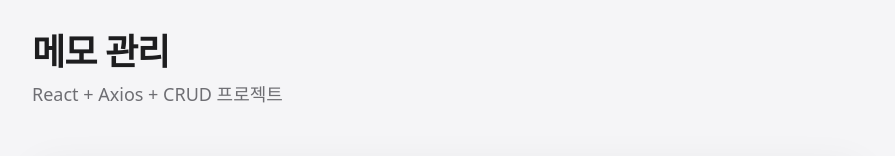
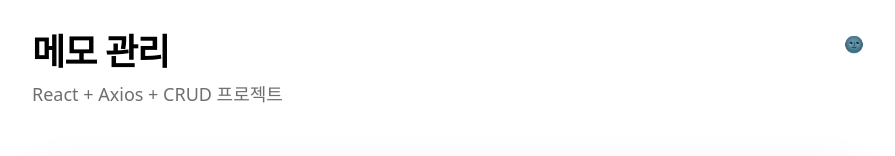
Before and after one commit to zzagg777/memo-project, a React (Vite) app: page / in a window 1280 px wide. Shown: the top 156 px of the page, without its empty margins (192-1087 px from the left). Built offline with nearby package versions, Linux system fonts and the light colour scheme; no server answers.

Commit message:
리듀서쓰기 전

```diff
--- a/src/App.jsx
+++ b/src/App.jsx
@@ -1,4 +1,4 @@
-import { useState } from "react";
+import { useState, createContext } from "react";
 import Header from "./components/Header";
 import Search from "./components/Search";
 import Form from "./components/Form";
@@ -11,13 +11,19 @@
 // U : 요청(patch) updateMemo > 응단 > 갱신 setState > 렌더링(로딩 > 에러 > 빈화면 > 성공) List
 // D 명령 > 전송(delete) List >> 완료
 
+//1.만들기 createContext()
+export const ThemeContext = createContext(null);
+
 function App() {
+  const [theme, setTheme] = useState("light");
   const [memos, setMemos] = useState([]);
   const [isLoading, setIsLoading] = useState(false);
   const [isSearch, setIsSearch] = useState(true);
   const [error, setError] = useState(null);
   const [inputValue, setInputValue] = useState(""); // 입력 중인 값
   const [searchQuery, setSearchQuery] = useState(""); // 적용된 검색어
+
+  const toggleTheme = () => setTheme((t) => (t === "light" ? "dark" : "light"));
 
   const handleCreate = async (title, content) => {
     try {
@@ -75,8 +81,12 @@
   };
 
   return (
-    <main className="max-w-4xl mx-auto p-8">
-      <Header></Header>
+    //2.제공하기 <Provider value={}>
+    <ThemeContext.Provider value={{ theme, toggleTheme }}>
+      <main
+        className={`max-w-4xl mx-auto p-8 ${theme === "dark" ? "bg-black" : "bg-white"}`}
+      >
+        <Header />
         <Search
           memos={memos}
           setMemos={setMemos} // 검색 후 새로운 메모목록 반환
@@ -105,6 +115,7 @@
           onToggle={handlePinned}
         ></List>
       </main>
+    </ThemeContext.Provider>
   );
 }
 
--- a/src/components/Header.jsx
+++ b/src/components/Header.jsx
@@ -1,10 +1,23 @@
+import { useContext } from "react";
+import { ThemeContext } from "../App";
+
 export default function Header() {
+  const { theme, toggleTheme } = useContext(ThemeContext);
   return (
-    <header className="mb-12">
-      <h1 className="text-4xl font-semibold tracking-tight">메모 관리</h1>
-      <p className="text-appleSub mt-2 text-lg">
-        React + Axios + CRUD 프로젝트
-      </p>
+    <header
+      className={`mb-12 flex justify-between ${theme === "dark" ? "text-white" : "text-black"}`}
+    >
+      <div>
+        <h1 className="text-4xl font-semibold tracking-tight">메모 관리</h1>
+        <p className="text-appleSub mt-2 text-lg">
+          React + Axios + CRUD 프로젝트
+        </p>
+      </div>
+      <div>
+        <button onClick={toggleTheme}>
+          {theme === "light" ? <span>🌚</span> : <span>🌝</span>}
+        </button>
+      </div>
     </header>
   );
 }
```
Lines whose indentation alone changed are shown as unchanged.
